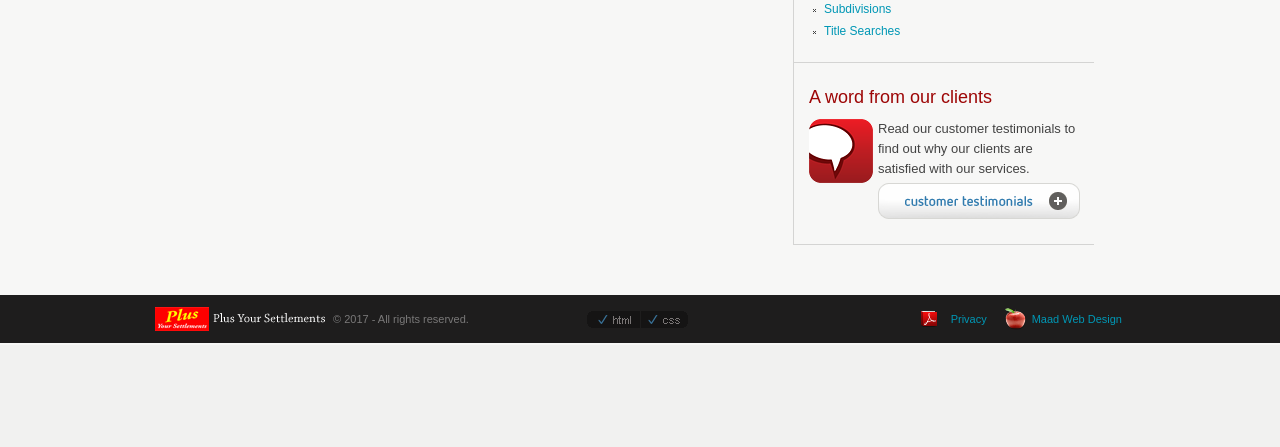
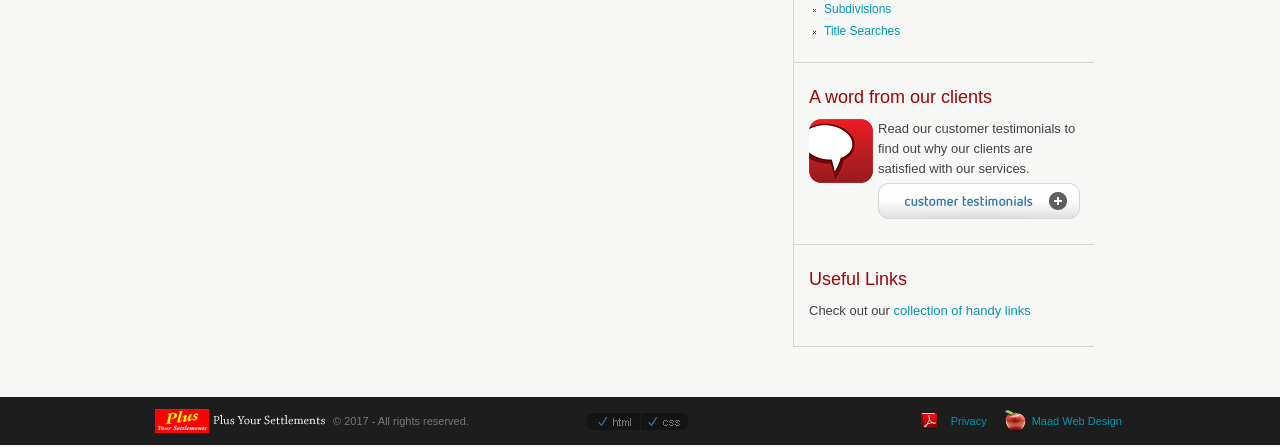
Before and after one commit to MattHealy/plusyoursettlements.com.au, a PHP site: page /404.php in a window 1280 px wide. Shown: the part 778-1225 px from the top of the page. Before the commit the page ends 1121 px from the top, so only its background shows below. Run offline with PHP 8.4, Linux system fonts and the light colour scheme; data that the repository does not hold is empty.

Commit message:
Add links item in sidebar

```diff
--- a/sidebar.php
+++ b/sidebar.php
@@ -54,4 +54,9 @@
 	        <p><img src="images/icn-testimonial.png" alt="" style="float:left; margin-right:5px;"/>Read our customer testimonials to find out why our clients are satisfied with our services. <a href="/testimonials" title="customer testimonials"  style="margin-left:69px"><img src="images/but-testimonial-en.gif" title="customer testimonials" alt="customer testimonials"/></a></p>
 	</div>
 
+	<div class="rightBlock">
+        	<h4>Useful Links</h4>
+	        <p>Check out our <a href="/links">collection of handy links</a></p>
+	</div>
+
 </div>
```
